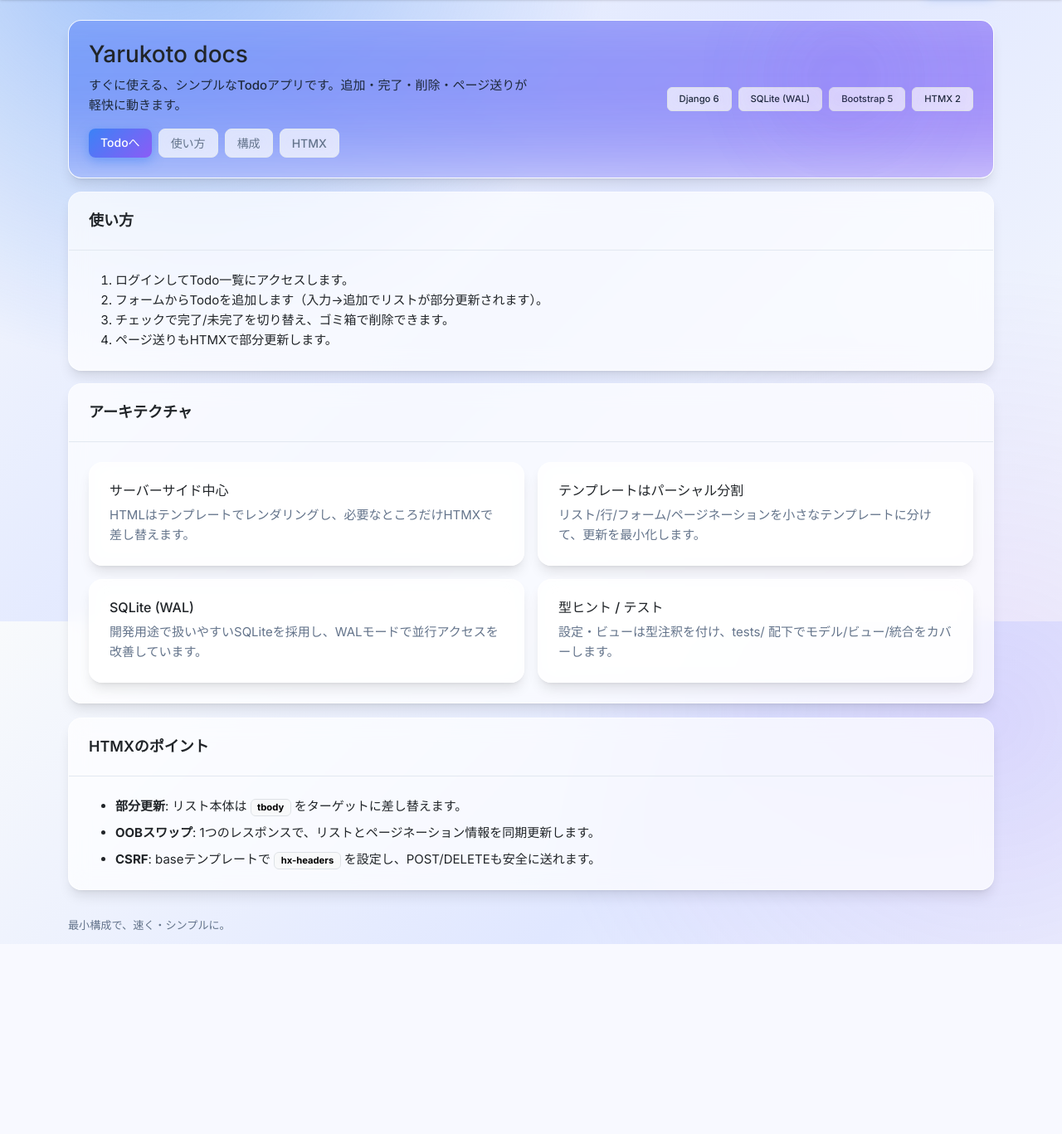
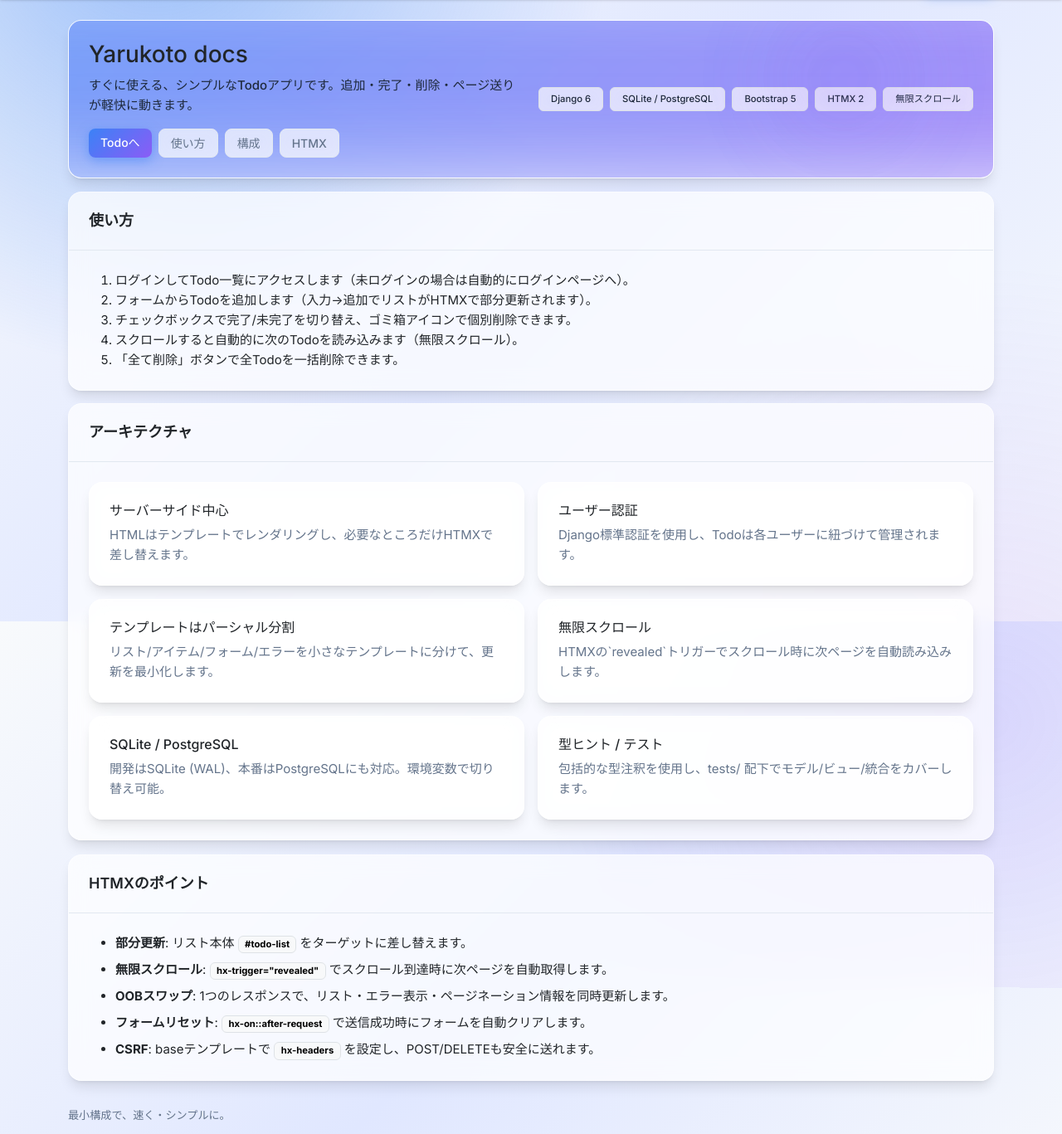
Before and after one commit to mori5600/yarukoto, a Django app: page /docs/ in a window 1280 px wide. Shown: the part 51-1418 px from the top of the page at 83% size. Before the commit the page ends 1189 px from the top, so only its background shows below. Run offline with Django 5.2, Linux system fonts and the light colour scheme; some libraries are stand-ins or nearby versions.

Commit message:
feat: ドキュメントを更新し、無限スクロール機能とデータベース対応を明記

```diff
--- a/templates/docs.html
+++ b/templates/docs.html
@@ -16,9 +16,10 @@
                     </div>
                     <div class="docs-badges">
                         <span class="badge text-bg-light border">Django 6</span>
-                        <span class="badge text-bg-light border">SQLite (WAL)</span>
+                        <span class="badge text-bg-light border">SQLite / PostgreSQL</span>
                         <span class="badge text-bg-light border">Bootstrap 5</span>
                         <span class="badge text-bg-light border">HTMX 2</span>
+                        <span class="badge text-bg-light border">無限スクロール</span>
                     </div>
                 </div>
             </div>
@@ -27,10 +28,11 @@
             <div class="card-header">使い方</div>
             <div class="card-body">
                 <ol class="mb-0">
-                    <li>ログインしてTodo一覧にアクセスします。</li>
-                    <li>フォームからTodoを追加します（入力→追加でリストが部分更新されます）。</li>
-                    <li>チェックで完了/未完了を切り替え、ゴミ箱で削除できます。</li>
-                    <li>ページ送りもHTMXで部分更新します。</li>
+                    <li>ログインしてTodo一覧にアクセスします（未ログインの場合は自動的にログインページへ）。</li>
+                    <li>フォームからTodoを追加します（入力→追加でリストがHTMXで部分更新されます）。</li>
+                    <li>チェックボックスで完了/未完了を切り替え、ゴミ箱アイコンで個別削除できます。</li>
+                    <li>スクロールすると自動的に次のTodoを読み込みます（無限スクロール）。</li>
+                    <li>「全て削除」ボタンで全Todoを一括削除できます。</li>
                 </ol>
             </div>
         </section>
@@ -49,16 +51,32 @@
                     <div class="col-12 col-lg-6">
                         <div class="docs-mini card">
                             <div class="card-body">
-                                <h2 class="h6 mb-2">テンプレートはパーシャル分割</h2>
-                                <p class="text-muted mb-0">リスト/行/フォーム/ページネーションを小さなテンプレートに分けて、更新を最小化します。</p>
+                                <h2 class="h6 mb-2">ユーザー認証</h2>
+                                <p class="text-muted mb-0">Django標準認証を使用し、Todoは各ユーザーに紐づけて管理されます。</p>
                             </div>
                         </div>
                     </div>
                     <div class="col-12 col-lg-6">
                         <div class="docs-mini card">
                             <div class="card-body">
-                                <h2 class="h6 mb-2">SQLite (WAL)</h2>
-                                <p class="text-muted mb-0">開発用途で扱いやすいSQLiteを採用し、WALモードで並行アクセスを改善しています。</p>
+                                <h2 class="h6 mb-2">テンプレートはパーシャル分割</h2>
+                                <p class="text-muted mb-0">リスト/アイテム/フォーム/エラーを小さなテンプレートに分けて、更新を最小化します。</p>
+                            </div>
+                        </div>
+                    </div>
+                    <div class="col-12 col-lg-6">
+                        <div class="docs-mini card">
+                            <div class="card-body">
+                                <h2 class="h6 mb-2">無限スクロール</h2>
+                                <p class="text-muted mb-0">HTMXの`revealed`トリガーでスクロール時に次ページを自動読み込みします。</p>
+                            </div>
+                        </div>
+                    </div>
+                    <div class="col-12 col-lg-6">
+                        <div class="docs-mini card">
+                            <div class="card-body">
+                                <h2 class="h6 mb-2">SQLite / PostgreSQL</h2>
+                                <p class="text-muted mb-0">開発はSQLite (WAL)、本番はPostgreSQLにも対応。環境変数で切り替え可能。</p>
                             </div>
                         </div>
                     </div>
@@ -66,7 +84,7 @@
                         <div class="docs-mini card">
                             <div class="card-body">
                                 <h2 class="h6 mb-2">型ヒント / テスト</h2>
-                                <p class="text-muted mb-0">設定・ビューは型注釈を付け、tests/ 配下でモデル/ビュー/統合をカバーします。</p>
+                                <p class="text-muted mb-0">包括的な型注釈を使用し、tests/ 配下でモデル/ビュー/統合をカバーします。</p>
                             </div>
                         </div>
                     </div>
@@ -78,10 +96,16 @@
             <div class="card-body">
                 <ul class="mb-0">
                     <li class="mb-2">
-                        <strong>部分更新</strong>: リスト本体は <span class="badge text-bg-light border">tbody</span> をターゲットに差し替えます。
+                        <strong>部分更新</strong>: リスト本体 <span class="badge text-bg-light border">#todo-list</span> をターゲットに差し替えます。
                     </li>
                     <li class="mb-2">
-                        <strong>OOBスワップ</strong>: 1つのレスポンスで、リストとページネーション情報を同期更新します。
+                        <strong>無限スクロール</strong>: <span class="badge text-bg-light border">hx-trigger="revealed"</span> でスクロール到達時に次ページを自動取得します。
+                    </li>
+                    <li class="mb-2">
+                        <strong>OOBスワップ</strong>: 1つのレスポンスで、リスト・エラー表示・ページネーション情報を同時更新します。
+                    </li>
+                    <li class="mb-2">
+                        <strong>フォームリセット</strong>: <span class="badge text-bg-light border">hx-on::after-request</span> で送信成功時にフォームを自動クリアします。
                     </li>
                     <li>
                         <strong>CSRF</strong>: baseテンプレートで <span class="badge text-bg-light border">hx-headers</span> を設定し、POST/DELETEも安全に送れます。
```
